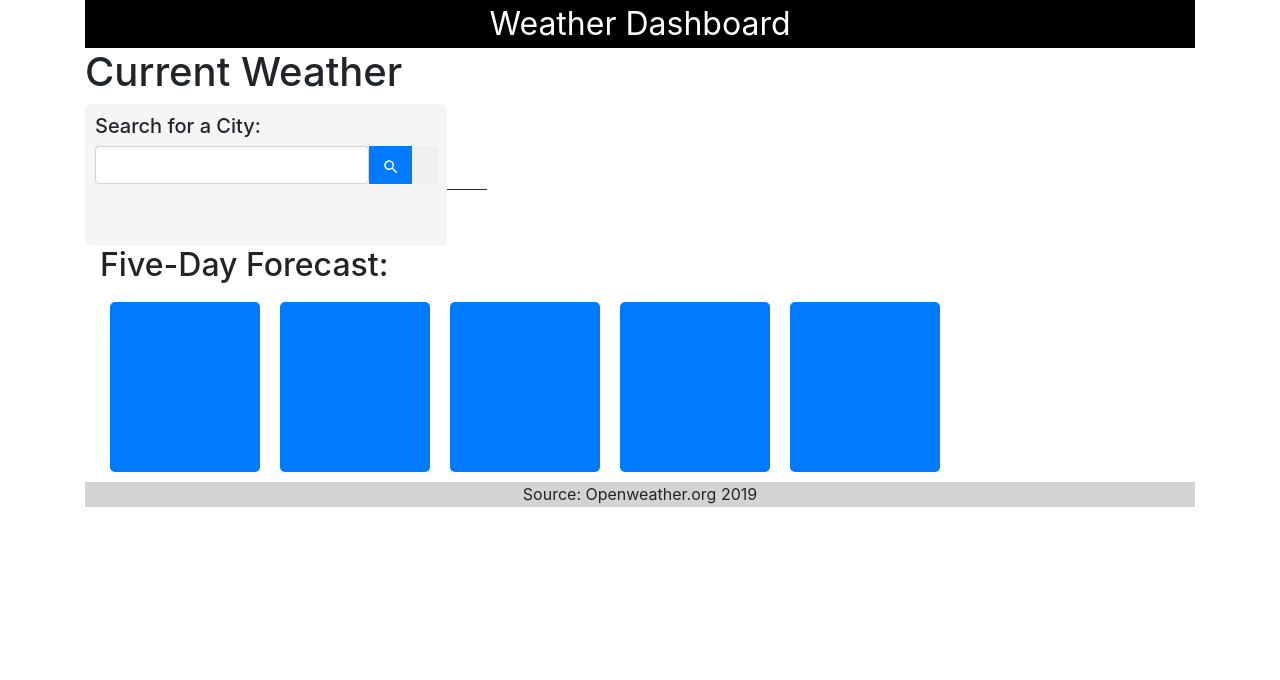
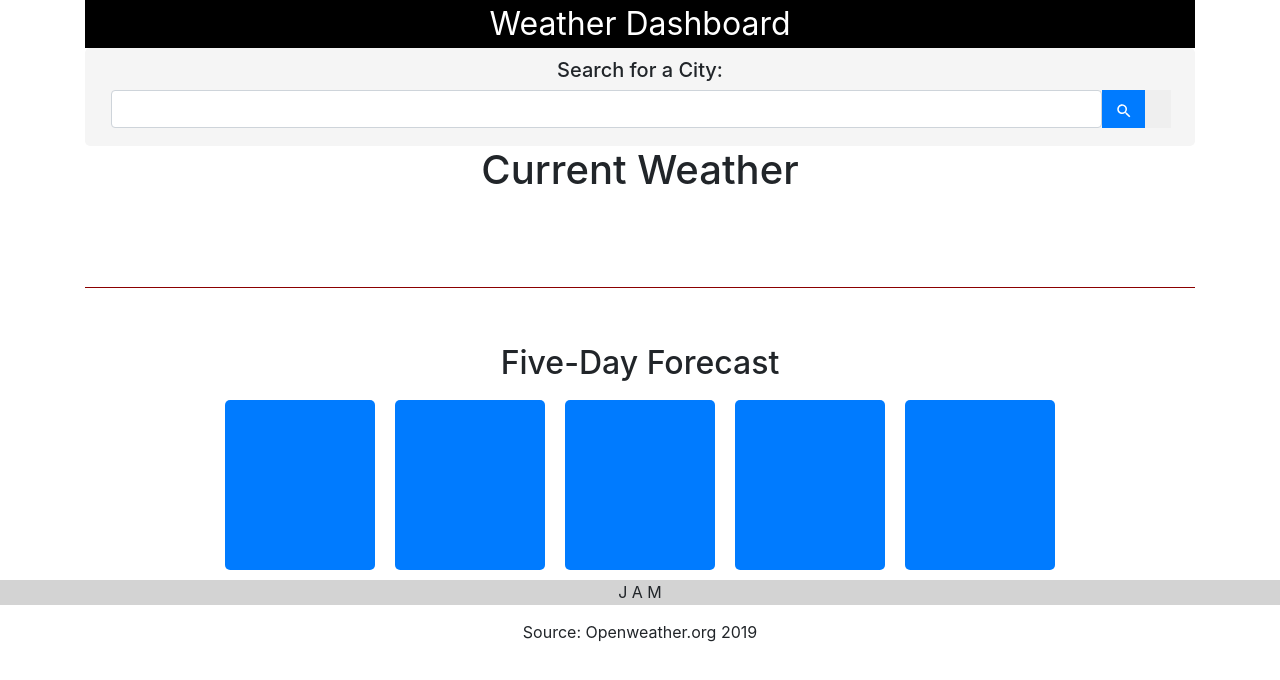
Before and after one commit to Kuiil7/Weather-Dashboard, a website: page index.html in a window 1280 px wide. Drawn offline with nearby package versions, Linux system fonts and the light colour scheme.

Commit message:
updated HTML code to remove redundant classes and Ids

```diff
--- a/index.html
+++ b/index.html
@@ -9,18 +9,19 @@
 	<title>Weather Dasboard</title>
 </head>
 <body>
-	<div class="container">
+	<div class="container text-center">
 		<header>
 			Weather Dashboard
         </header>
-        <h1>Current Weather</h1>
 
-		<div class="container2">
+
+
 			<section id="search-city-side">
-                <div class="c">
-                    <h5>Search for a City:</h5>
+
+					<h5>Search for a City:</h5>
+
                     <div class="input-group mb-2">
-                        <div class="input-group-prepend">
+                        <div class="input-group-prepend container">
                             <input aria-describedby="basic-addon1" aria-label="search-city" class="form-control" id="city-search" type="text">
                             <span class="btn btn-primary" id="fa-search">
                             <img src="search_white.png"></span>
@@ -30,19 +31,14 @@
                     </div>
                     <ul class="list-group list-group-flush" style="border-radius: 3px;">
                     </ul>
-
-                </div>
-
             </section>
         <section>
-
+			<h1>Current Weather</h1>
             <div>
                 <p class="col " id="time">
                 </p>
                 <p class="col" id="city-date" >
-
 				</p>
-
                 <p class="col" id="temp">
 
                 </p>
@@ -64,13 +60,15 @@
         </div>
     </div>
 </section>
-<div class="container">
-    <h2>Five-Day Forecast:</h2>
+<div >
+	<center>
+		<h2>Five-Day Forecast</h2>
+	</center>
 </div>
 
-		<div class="five-container container">
+		<div class="day-wrapper ">
 
-			<div class="day1">
+			<div class="days">
 				<div id="date1"></div>
 				<div id="icon1">
 
@@ -83,7 +81,7 @@
 				</div>
 
 			</div>
-			<div class="day2">
+			<div class="days">
 				<div id="date2"></div>
 				<div id="icon2">
 
@@ -96,7 +94,7 @@
 				</div>
 
 			</div>
-			<div class="day3">
+			<div class="days">
 				<div id="date3"></div>
 				<div id="icon3">
 
@@ -109,7 +107,7 @@
 				</div>
 
 			</div>
-			<div class="day4">
+			<div class="days">
 				<div id="date4"></div>
 				<div id="icon4">
 
@@ -122,7 +120,7 @@
 				</div>
 
 			</div>
-			<div class="day5">
+			<div class="days">
 				<div id="date5"></div>
 				<div id="icon5">
 
@@ -137,7 +135,12 @@
 			</div>
 		</div>
 		<div id="footer">
-			Source: Openweather.org 2019
+			<p>
+				J A M
+			</p>
+			<p>
+				Source: Openweather.org 2019
+			</p>
 		</div>
 		<script language="JavaScript"  src="https://code.jquery.com/jquery-3.5.1.min.js"></script>
 
--- a/style.css
+++ b/style.css
@@ -7,22 +7,22 @@
 	justify-content: center;
 	font-size: 2em;
 }
-.container2 {
-    display: flex;
-}
+
 
 #uv {
 	background-color: darkred;
 	color: white;
 }
-.five-container {
+.day-wrapper {
 	display: flex;
 	flex-direction: row;;
 	position: relative;
 	flex-wrap: wrap;
+	align-items: center;
+	justify-content: center;
 
 }
-.day1, .day2, .day3, .day4, .day5 {
+.days {
 	display: flex;
 	flex-direction: column;	flex-direction: column;
     padding-top:25px;
```
